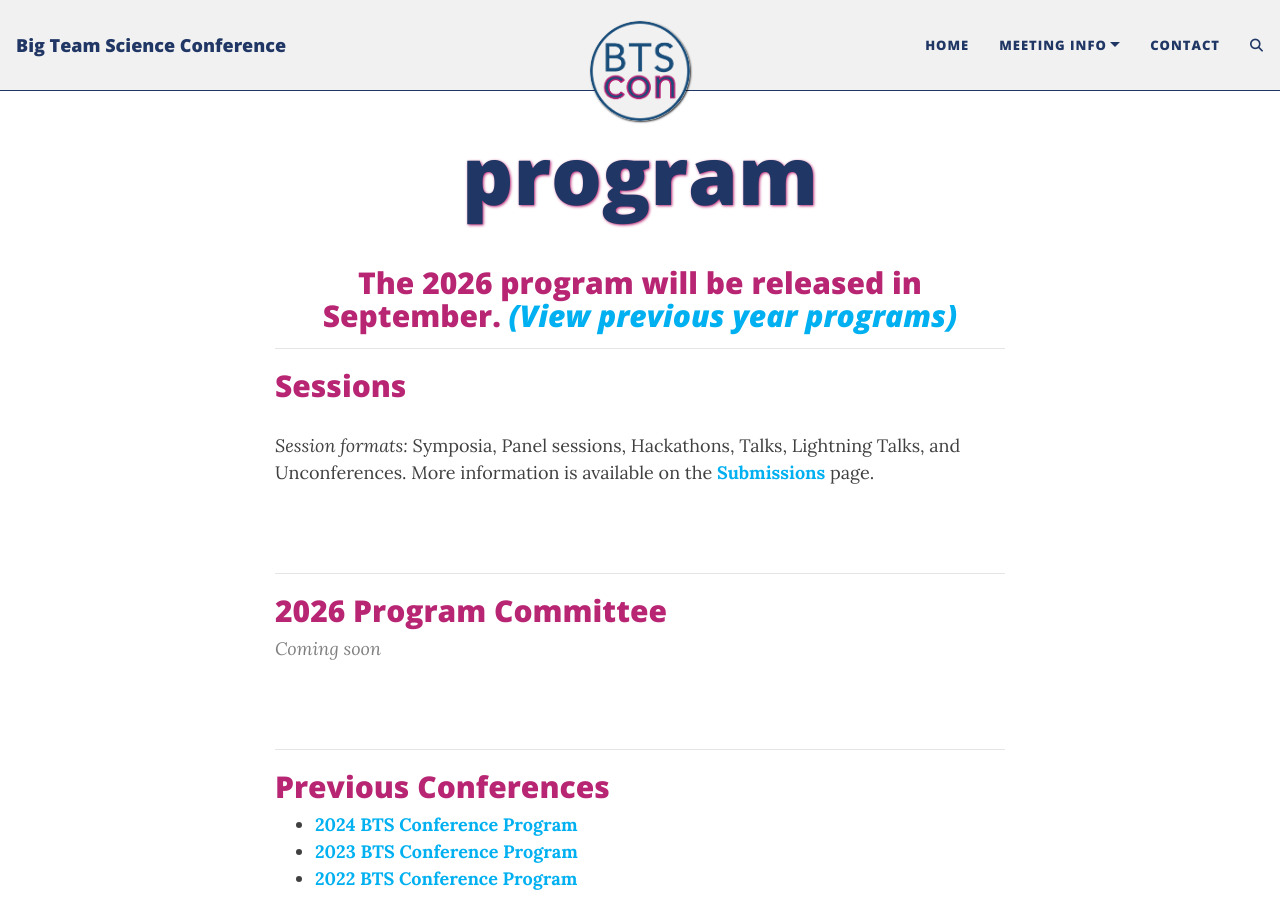
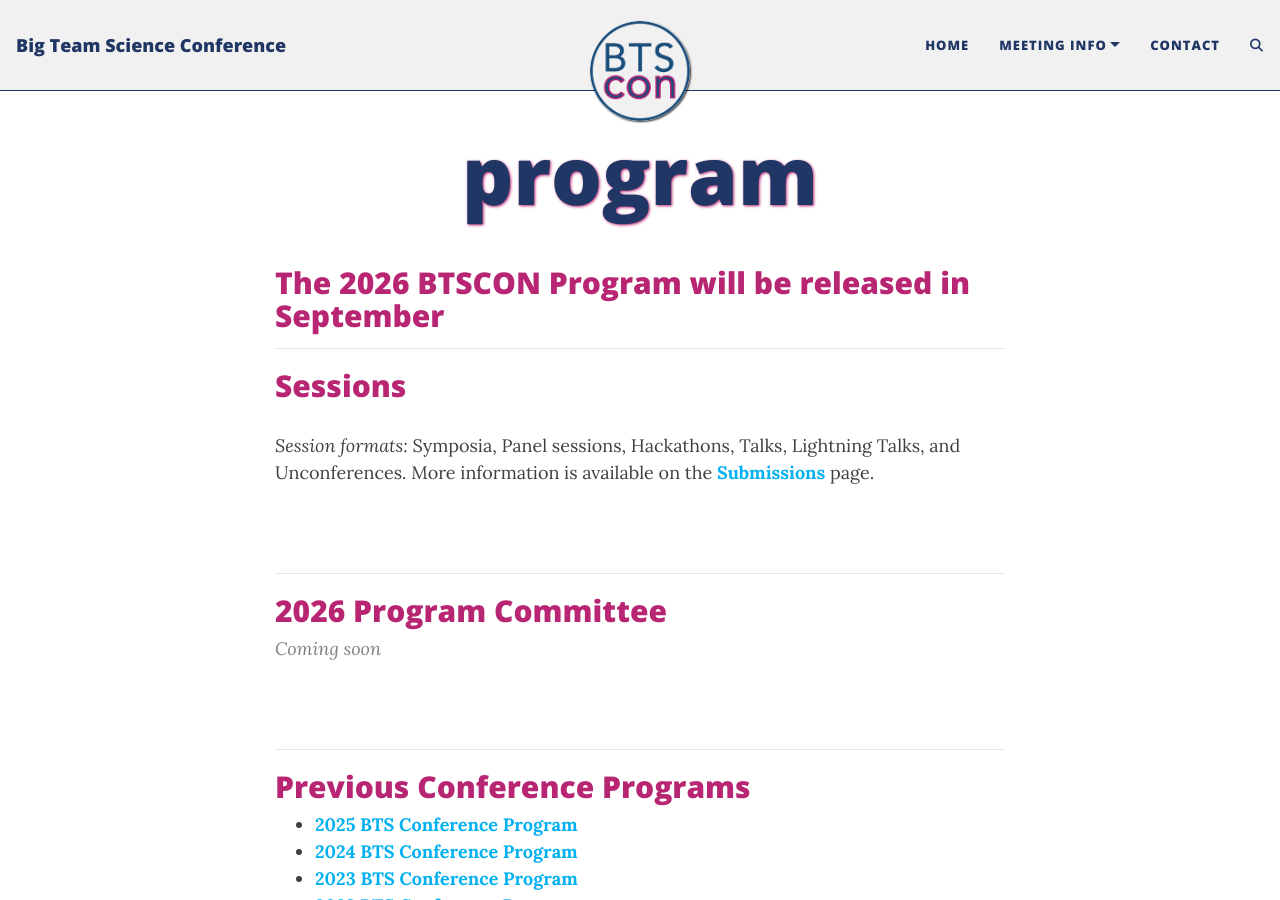
Before and after one commit to bigteamscienceconference/bigteamscienceconference.github.io, a Jekyll site: the page built from program.md, in a window 1280 px wide and 900 px high. Built offline with Jekyll 4.4.1, drawn with Linux system fonts in a browser that asks for light colours; comment, search, counter and statistics services are not loaded.

Commit message:
Update program.md

```diff
--- a/program.md
+++ b/program.md
@@ -18,7 +18,8 @@ title: program
 > Note: Session times subject to change
 
 -->
-<h2 align="center">The 2026 program will be released in September. <a href="{{site.baseurl}}/previous-meetings/"><i>(View previous year programs)</i></a></h2>
+
+## The 2026 BTSCON Program will be released in September
 
 ***
 
@@ -39,8 +40,9 @@ title: program
 
 ***
 
-## Previous Conferences
+## Previous Conference Programs
 
+* <a href="https://docs.google.com/document/d/1jLYjmY4n-MC09vG3xA-C4ZLvZGdpey23N3dJ6l38hSw/edit?usp=sharing" target="blank"><b>2025 BTS Conference Program</b></a>
 * <a href="https://docs.google.com/document/d/e/2PACX-1vRLOKvaZdo58azXRvuO6jT-9YdvJ6TqJa5Yz-rcp3nfI4w-FJlg_0T3zDk_W0vqPXD-NVonQdxa1-M5/pub" target="blank"><b>2024 BTS Conference Program</b></a>
 * <a href="https://docs.google.com/document/d/1oaoYdM5wclx9PRBcThPSmPXMQvmGHZB2qbF-h7c_vok/edit?usp=sharing" target="blank"><b>2023 BTS Conference Program</b></a>
 * <a href="https://docs.google.com/document/d/17m6t7or53uvFErIW_WHvegwlwV2Cq_rvG5ny-4cBkpM/edit?usp=sharing" target="blank"><b>2022 BTS Conference Program</b></a>
```
